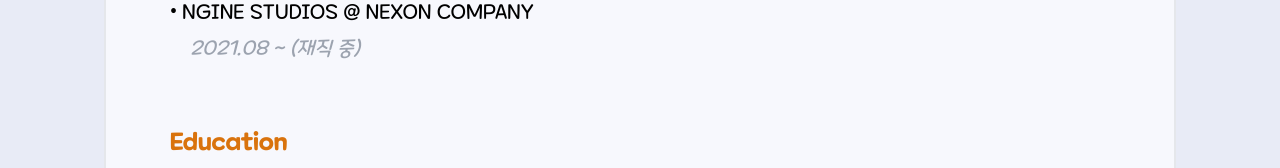
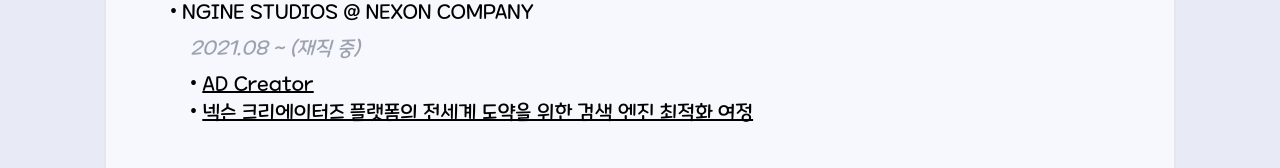
Before and after one commit to RieLCho/rielcho.xyz, a React (Vite) app: page / in a window 1280 px wide. Shown: the part 708-876 px from the top of the page. Built offline with nearby package versions, Linux system fonts and the light colour scheme.

Commit message:
feat: added some links

```diff
--- a/src/main/WorkExperiences.tsx
+++ b/src/main/WorkExperiences.tsx
@@ -12,6 +12,26 @@
             <div className="pl-5">
                 <Italic>2021.08 ~ (재직 중)</Italic>
             </div>
+            <div className="pl-5">
+                <SubTitle>
+                    <a href={'https://www.gamescale.io/ko/products/11'} target="_blank">
+                        <SubTitle>
+                            <Dot>
+                                <span className="underline">AD Creator</span>
+                            </Dot>
+                        </SubTitle>
+                    </a>
+                    <a href={'https://www.intelligencelabs.tech/86c22758-0540-4732-be7c-2494a44b893e'} target="_blank">
+                        <SubTitle>
+                            <Dot>
+                                <span className="underline">
+                                    넥슨 크리에이터즈 플랫폼의 전세계 도약을 위한 검색 엔진 최적화 여정
+                                </span>
+                            </Dot>
+                        </SubTitle>
+                    </a>
+                </SubTitle>
+            </div>
         </div>
     );
 };
```
